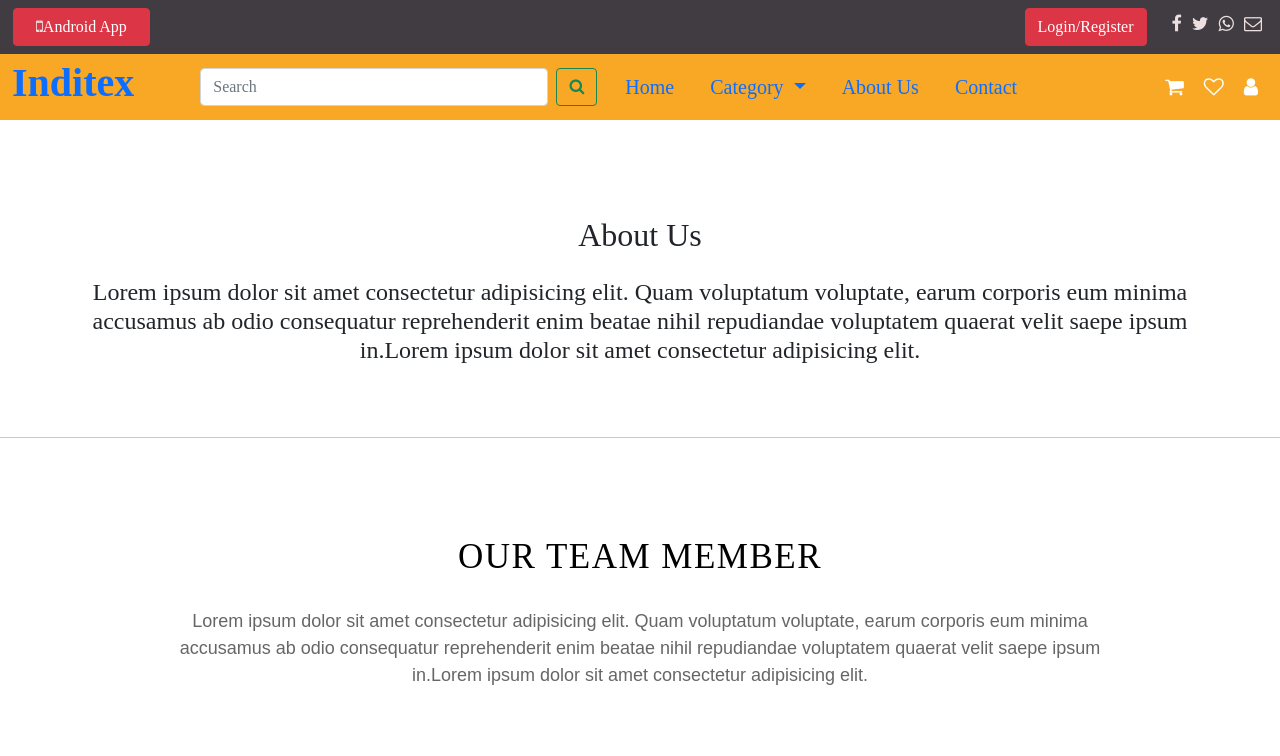
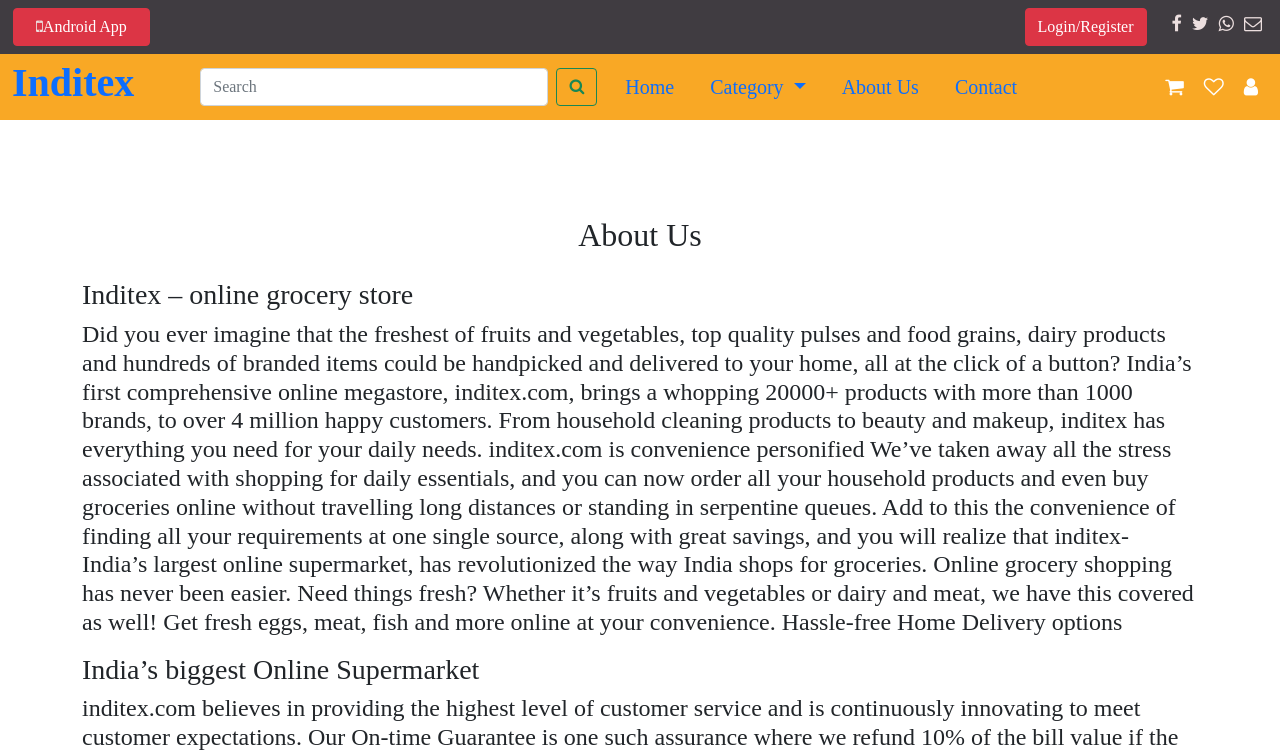
Before and after one commit to deb-with/E-commerse-project, an Angular app: page /about-us in a window 1280 px wide. Shown: the top 756 px of the page. Built offline with nearby package versions, Linux system fonts and the light colour scheme; a web font is replaced by a local one.

Commit message:
About us updated

```diff
--- a/src/app/about-us/about-us.component.html
+++ b/src/app/about-us/about-us.component.html
@@ -5,10 +5,41 @@
         <div class="col-md-12 text-center mt-5">
             <h2>About Us</h2>
         </div>
-        <div class="col-md-12 mt-3 text-center">
-            <h4>Lorem ipsum dolor sit amet consectetur adipisicing elit. Quam voluptatum voluptate, earum corporis eum
-                minima accusamus ab odio consequatur reprehenderit enim beatae nihil repudiandae voluptatem quaerat
-                velit saepe ipsum in.Lorem ipsum dolor sit amet consectetur adipisicing elit. </h4>
+        <div class="col-md-12 mt-3 text-left">
+            <h4>
+                <h3>Inditex – online grocery store</h3>
+            <p>Did you ever imagine that the freshest of fruits and vegetables,
+                top quality pulses and food grains, dairy products and hundreds of
+                branded items could be handpicked and delivered to your home, all at the click of a button? India’s first comprehensive
+                online megastore, inditex.com, brings a whopping 20000+ products with more than 1000 brands, to over 4 million happy customers.
+                From household cleaning products to beauty and makeup, inditex has everything you need for your daily needs. inditex.com is
+                convenience personified We’ve taken away all the stress associated with shopping for daily essentials, and you can now order all
+                your household products and even buy groceries online without travelling long distances or standing in serpentine queues. Add to
+                this the convenience of finding all your requirements at one single source, along with great savings, and you will realize that
+                inditex- India’s largest online supermarket, has revolutionized the way India shops for groceries. Online grocery shopping has
+                never been easier. Need things fresh? Whether it’s fruits and vegetables or dairy and meat, we have this covered as well! Get fresh
+                eggs, meat, fish and more online at your convenience. Hassle-free Home Delivery options</p>
+
+                <h3>India’s biggest Online Supermarket</h3>
+                inditex.com believes in providing the highest level of customer service and is continuously innovating to meet customer
+                expectations. Our On-time Guarantee is one such assurance where we refund 10% of the bill value if the delivery is delayed.
+                For all your order values above Rs. 1000, we provide free delivery. A wide range
+                of imported and gourmet products are available through our express delivery and slotted delivery service. If you ever find
+                an item missing on delivery or want to return a product, you can report it to us within 48 hours for a ‘no-questions-asked’
+                refund. Best quality products for our quality-conscious customers.inditex.com is synonymous with superior quality and
+                continues to strive for higher levels of customer trust and confidence, by taking feedback and giving our customers what they
+                want. We have added the convenience of pre-cut fruits in our Fresho range. If it’s a product category you’re looking to shop
+                from, we’ve made it convenient for you to access all products in a section easily. For instance, if you’re looking for beverages,
+                you can order from a long list of beverages that include cool drinks, hot teas, fruit juices and more. We are proud to be
+                associated closely with the farmers from whom we source our fresh products. Most of our farm-fresh products are sourced
+                directly from farmers, which not only ensures the best prices and freshest products for our customers but also helps the
+                farmers get better prices. With
+                more than 80 Organic Fruits and Vegetables and a wide range of organic staples, inditex has the largest range in the
+                organic products category. When it comes to payment, we have made it easy for our customers can pay through multiple payment
+                channels like Credit and Debit cards, Internet Banking, e-wallets and Sodexo passes or simply pay Cash on Delivery (COD).T
+                he convenience of shopping for home and daily needs, while not compromising on quality, has made inditex.com the online
+                supermarket of choice for thousands of happy customers across India.
+            </h4>
         </div>
     </div>
 </div>
@@ -20,9 +51,7 @@
         <div class="row">
             <div class="title">
                 <h1>Our Team Member</h1>
-                <p>Lorem ipsum dolor sit amet consectetur adipisicing elit. Quam voluptatum voluptate, earum corporis
-                    eum minima accusamus ab odio consequatur reprehenderit enim beatae nihil repudiandae voluptatem
-                    quaerat velit saepe ipsum in.Lorem ipsum dolor sit amet consectetur adipisicing elit. </p>
+                <p>We All Are Brainware University's Student</p>
             </div>
         </div>
         <div class="team-card">
--- a/src/app/cart/cart.component.html
+++ b/src/app/cart/cart.component.html
@@ -26,7 +26,7 @@
                             <th>Name</th>
                             <th>Weight</th>
                             <th>Price</th>
-                            <th>Qty</th>
+                            <th>Packet</th>
                             <th>Total</th>
                             <th>Action</th>
                         </tr>
--- a/src/app/footer/footer.component.html
+++ b/src/app/footer/footer.component.html
@@ -5,10 +5,10 @@
         <div class="row">
             <div class="col-md-4 col-lg-3 mr-auto my-md-4 my-0 mt-4 mb-1">
                 <!-- Content -->
-                <h5 class="font-weight-bold text-uppercase mb-4"></h5>
-                <p>You can see that footer content</p>
-                <p>Lorem ipsum dolor sit amet, consectetur adipisicing elit. Fugit amet numquam iure provident
-                    voluptate esse quasi, veritatis totam voluptas nostrum.</p>
+                <h5 class="font-weight-bold text-uppercase mb-4">CITIES WE SERVE</h5>
+                <!-- <p>You can see that footer content</p> -->
+                <p>Bangalore, Hyderabad, Mumbai, Pune, Chennai, Delhi, Mysore, Madurai, Coimbatore,
+                     Kolkata, Ahmedabad-Gandhinagar, Lucknow-Kanpur,</p>
             </div>
             <hr class="clearfix w-100 d-md-none">
             <div class="col-md-2 col-lg-2 mx-auto my-md-4 my-0 mt-4 mb-1">
--- a/src/app/product-details/product-details.component.html
+++ b/src/app/product-details/product-details.component.html
@@ -46,7 +46,7 @@
                                         </a>
                                     </div>
                                     <div class="col-3 d-flex price_money">
-                                        <h3><span id="itemval" [innerHtml]="pagedata.pPrice"></span></h3>
+                                        <h3>Rs.<span id="itemval" [innerHtml]="pagedata.pPrice"></span></h3>
                                     </div>
                                 </div>
                                 <a routerLink=".."><button class="back-to-product mt-4 mb-4">
```
